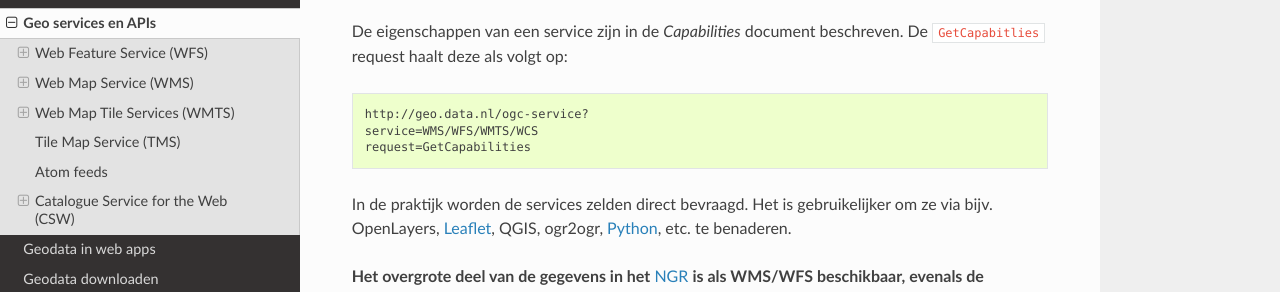
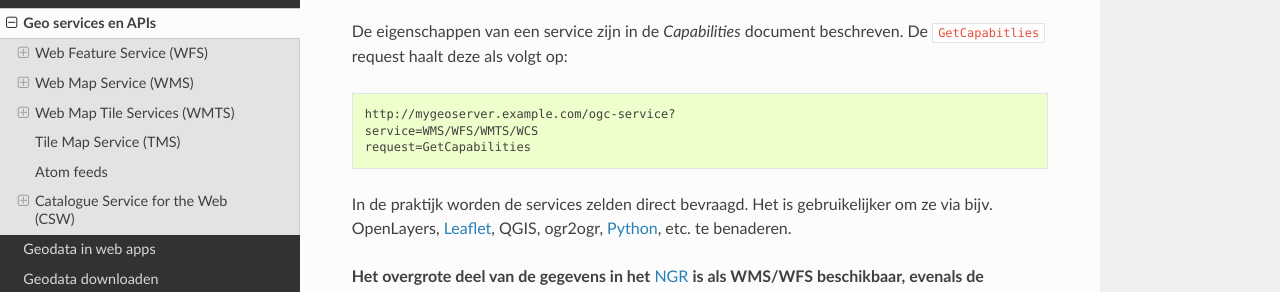
Before and after one commit to LivericA/PDOK, a Sphinx documentation site: the page built from docs/services.rst, in a window 1280 px wide and 900 px high, scrolled down 792 px. Shown: the part 153-445 px from the top of the window. Built offline with Sphinx 7.4.7 and the Read the Docs theme 2.0.0, drawn with Linux system fonts in a browser that asks for light colours; comment, search, counter and statistics services are not loaded; some of the changed lines change nothing that is shown; some of the changed text lies outside the part shown.

Commit message:
Change references to non-existent servers
Use `example.com` as domain as is customary in documentation for decades.

closes: #14

```diff
--- a/docs/services.rst
+++ b/docs/services.rst
@@ -24,7 +24,7 @@ De services ondersteunen een aantal requests waarmee het mogelijk is om kaartbee
 
 De eigenschappen van een service zijn in de *Capabilities* document beschreven. De ``GetCapabitlies`` request haalt deze als volgt op::
 
-    http://geo.data.nl/ogc-service?
+    http://mygeoserver.example.com/ogc-service?
     service=WMS/WFS/WMTS/WCS
     request=GetCapabilities
 
@@ -476,7 +476,7 @@ De Tiled Web Service geeft toegang tot opgeknipte kaartafbeeldingen (c.q. tegels
 
 ::
 
-    http://geodata.server.nl/tms/<tms_versie_nummer>/<naam_van_kaart>@<coordinatenstelsel>@<bestandsformaat>/<z>/<x>/<y>.<bestandsfromaat>
+    http://geoserver.example.com/tms/<tms_versie_nummer>/<naam_van_kaart>@<coordinatenstelsel>@<bestandsformaat>/<z>/<x>/<y>.<bestandsfromaat>
 
 waarbij ``z``, ``x``, ``y`` de coordinaten van een kaartafbeelding zijn. Zie de `OSGeo TMS specificatie <http://wiki.osgeo.org/wiki/Tile_Map_Service_Specification>`_ voor meer informatie.
 
```
